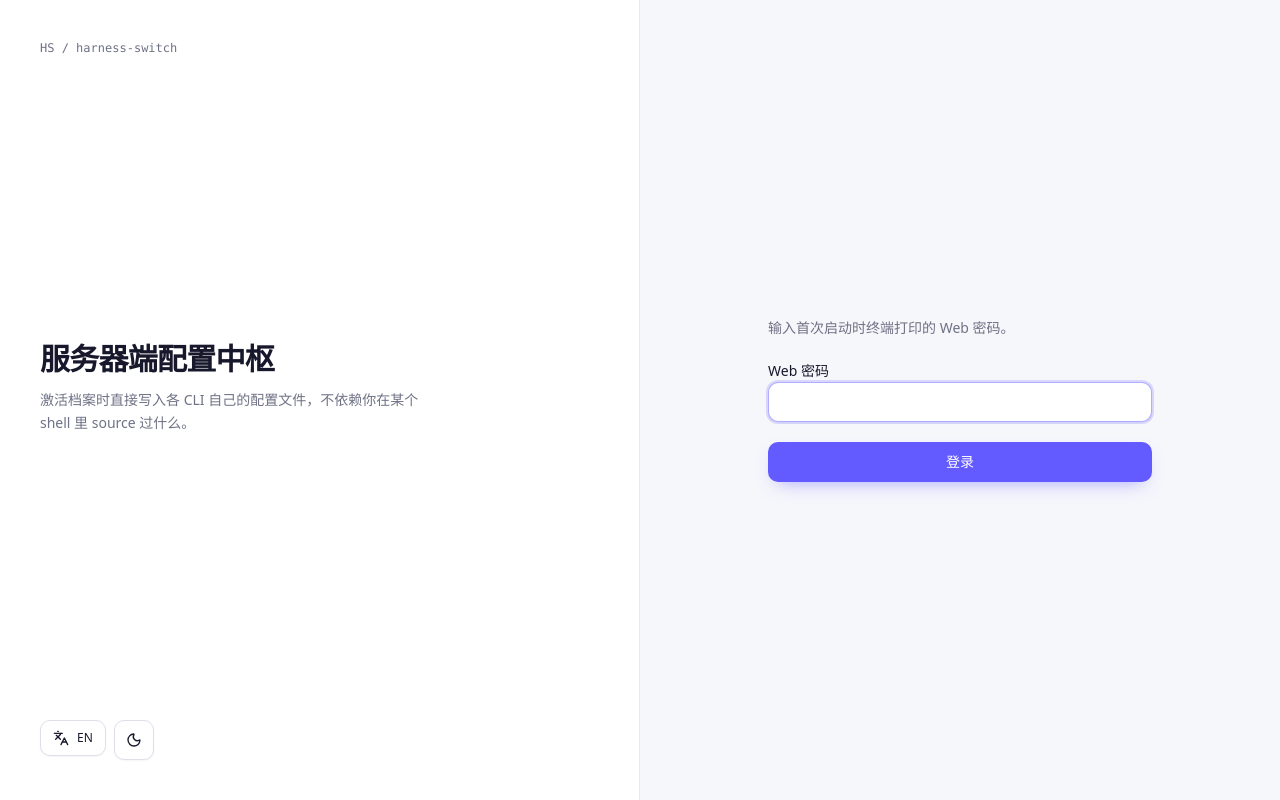
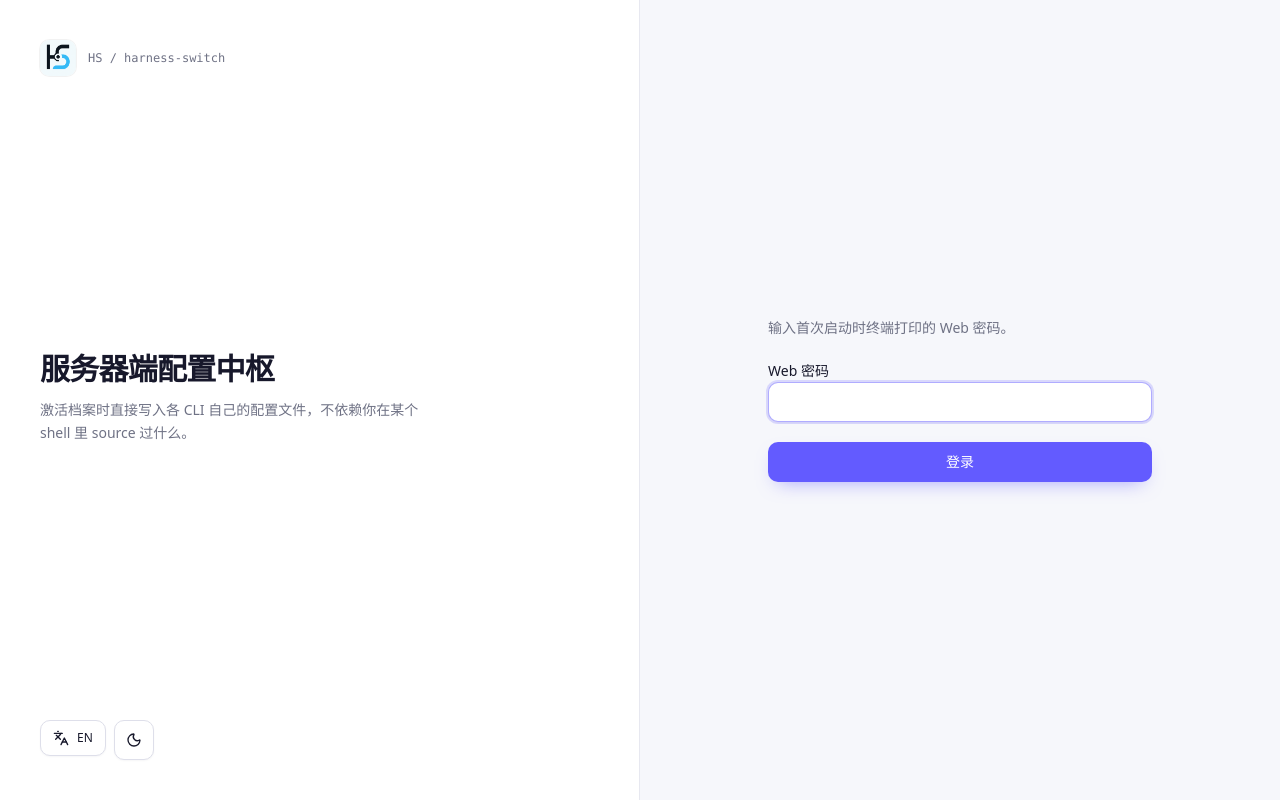
Before and after one commit to B1anker/harness-switch, a React (Vite) app in the folder apps/web/: page / in a window 1280 px wide. Built offline with nearby package versions, Linux system fonts and the light colour scheme; no server answers.

Commit message:
feat(web): refresh brand icon

```diff
--- a/apps/web/index.html
+++ b/apps/web/index.html
@@ -3,7 +3,8 @@
   <head>
     <meta charset="utf-8" />
     <meta name="viewport" content="width=device-width, initial-scale=1" />
-    <link rel="icon" type="image/svg+xml" href="/favicon.svg" />
+    <link rel="icon" type="image/png" href="/brand-mark-light.png" media="(prefers-color-scheme: light)" />
+    <link rel="icon" type="image/png" href="/brand-mark-dark.png" media="(prefers-color-scheme: dark)" />
     <title>harness-switch</title>
     <script>
       (function () {
--- /dev/null
+++ b/apps/web/src/components/brand-mark.tsx
@@ -0,0 +1,24 @@
+import { cn } from '@/lib/utils';
+
+/** The H/S switch monogram, with contrast tuned independently for each theme. */
+export function BrandMark({ className }: { className?: string }) {
+  return (
+    <span
+      aria-hidden="true"
+      className={cn('relative inline-block size-6 overflow-hidden rounded-[26%]', className)}
+    >
+      <img
+        alt=""
+        className="size-full object-cover dark:hidden"
+        draggable={false}
+        src="/brand-mark-light.png"
+      />
+      <img
+        alt=""
+        className="hidden size-full object-cover dark:block"
+        draggable={false}
+        src="/brand-mark-dark.png"
+      />
+    </span>
+  );
+}
--- a/apps/web/src/pages/dashboard-page.tsx
+++ b/apps/web/src/pages/dashboard-page.tsx
@@ -7,11 +7,11 @@ import {
   LogOut,
   Plus,
   Server,
-  SlidersHorizontal,
   UserRound,
 } from 'lucide-react';
 import { useEffect, useRef, useState } from 'react';
 import { BackupPanel } from '@/components/backup-panel';
+import { BrandMark } from '@/components/brand-mark';
 import { ConfigTransferDialog } from '@/components/config-transfer-dialog';
 import { DoctorPanel } from '@/components/doctor-panel';
 import { HarnessCard } from '@/components/harness-card';
@@ -53,9 +53,7 @@ export function DashboardPage() {
       <header className="sticky top-0 z-20 border-b bg-card/90 backdrop-blur-xl">
         <div className="flex min-h-20 flex-wrap items-center justify-between gap-x-4 gap-y-2 px-4 py-2 sm:px-6">
           <div className="flex min-w-0 items-center gap-3">
-            <span className="flex size-10 shrink-0 items-center justify-center rounded-xl bg-primary text-primary-foreground shadow-[0_10px_24px_-12px_rgb(99_91_255/0.8)]">
-              <SlidersHorizontal className="size-5" />
-            </span>
+            <BrandMark className="size-10 shrink-0 ring-1 ring-black/5 dark:ring-white/10" />
             <div className="min-w-0">
               <div className="flex min-w-0 items-center gap-2">
                 <h1 className="min-w-0 flex-1 truncate text-base font-semibold tracking-tight">
--- a/apps/web/src/pages/login-page.tsx
+++ b/apps/web/src/pages/login-page.tsx
@@ -1,4 +1,5 @@
 import { useState } from 'react';
+import { BrandMark } from '@/components/brand-mark';
 import { LanguageToggle } from '@/components/language-toggle';
 import { ThemeToggle } from '@/components/theme-toggle';
 import { Button } from '@/components/ui/button';
@@ -27,7 +28,10 @@ export function LoginPage() {
   return (
     <main className="grid min-h-[100dvh] lg:grid-cols-2">
       <section className="hidden flex-col justify-between border-r bg-card p-10 lg:flex">
-        <p className="font-mono text-xs text-muted-foreground">{t('app.brandMark')}</p>
+        <div className="flex items-center gap-3">
+          <BrandMark className="size-9 ring-1 ring-black/5 dark:ring-white/10" />
+          <p className="font-mono text-xs text-muted-foreground">{t('app.brandMark')}</p>
+        </div>
         <div className="max-w-sm space-y-3">
           <h1 className="text-3xl font-semibold tracking-tight">{t('login.title')}</h1>
           <p className="text-sm leading-relaxed text-muted-foreground">{t('login.intro')}</p>
@@ -41,7 +45,10 @@ export function LoginPage() {
         <form className="w-full max-w-sm space-y-5" onSubmit={onSubmit}>
           <div className="flex items-start justify-between gap-3 lg:hidden">
             <div>
-              <p className="font-mono text-xs text-muted-foreground">{t('app.brandMark')}</p>
+              <div className="flex items-center gap-2">
+                <BrandMark className="size-7 ring-1 ring-black/5 dark:ring-white/10" />
+                <p className="font-mono text-xs text-muted-foreground">{t('app.brandMark')}</p>
+              </div>
               <h1 className="mt-2 text-2xl font-semibold tracking-tight">{t('login.title')}</h1>
             </div>
             <div className="flex gap-2">
```
Also changed, not shown: apps/web/public/brand-mark-dark.png (added), apps/web/public/brand-mark-light.png (added).
